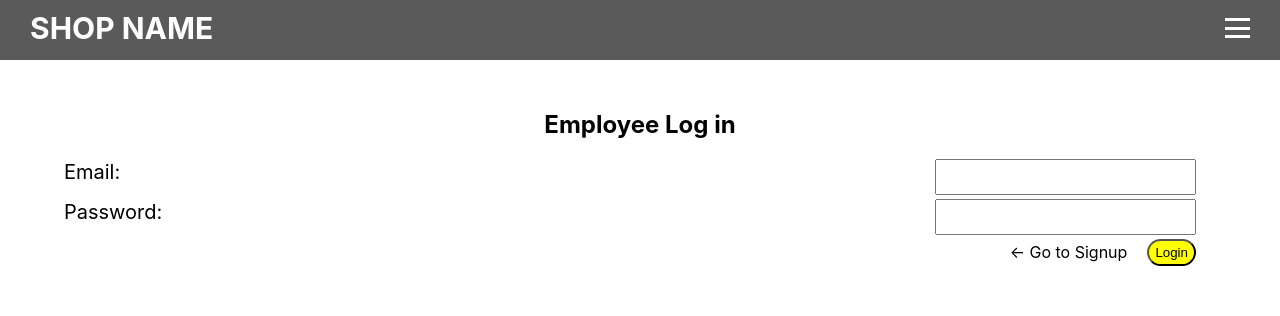
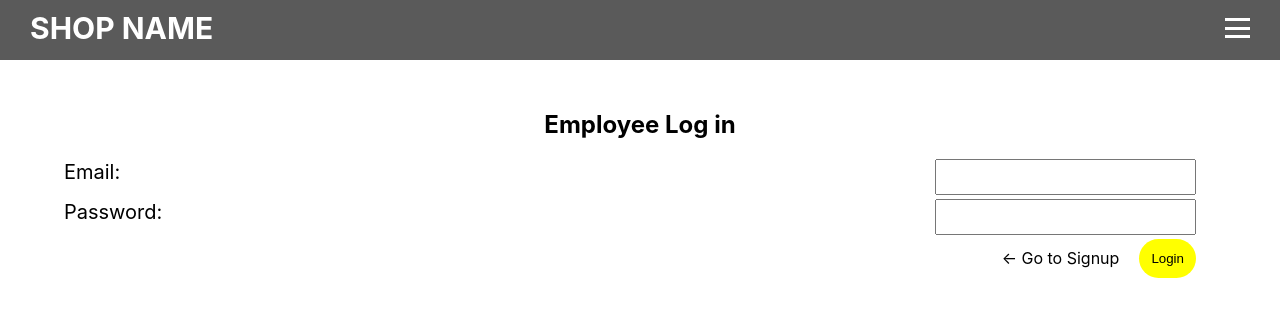
Before and after one commit to jsncorn/work-order, a React (Create React App) app in the folder client/: page /login in a window 1280 px wide. Shown: the top 316 px of the page. Built offline with nearby package versions, Linux system fonts and the light colour scheme.

Commit message:
fixed outliens on buttons and made them bgiger

```diff
--- a/client/src/pages/Login/Login.scss
+++ b/client/src/pages/Login/Login.scss
@@ -11,13 +11,13 @@
     justify-content: flex-end;
     margin-right: 20px;
     align-items: center;
->button {
-    color: black;
-    background-color: yellow;
-    outline: none;
-    border-radius: 20px;
-    padding: 4px 6px;
-}
+    >button {
+        color: black;
+        background-color: yellow;
+        border: none;
+        border-radius: 20px;
+        padding: 12px;
+    }
 }
 
 .loginWrapper {
--- a/client/src/pages/Signup/Signup.scss
+++ b/client/src/pages/Signup/Signup.scss
@@ -14,9 +14,9 @@
 >button {
     color: black;
     background-color: yellow;
-    outline: none;
+    border: none;
     border-radius: 20px;
-    padding: 4px 6px;
+    padding: 12px;
 }
 }
 
```
